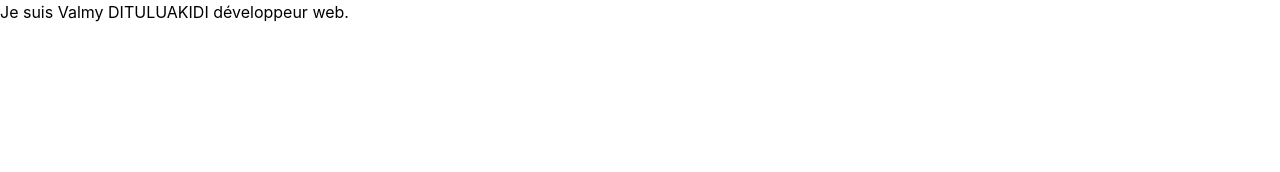
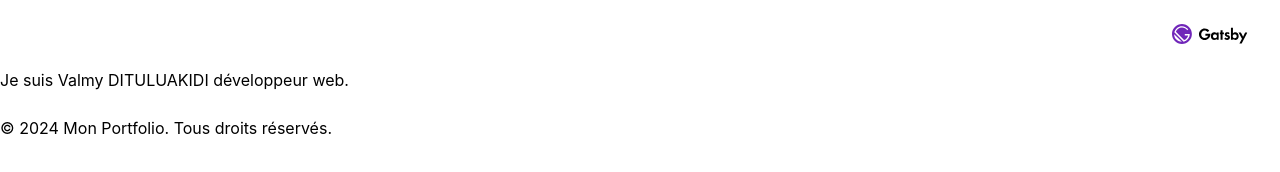
Before and after one commit to VreezyVal/My-portfolio, a Gatsby site: page / in a window 1280 px wide. Built offline with nearby package versions, Linux system fonts and the light colour scheme; Gatsby itself is replaced by a stand-in of ours.

Commit message:
Header and Footer creation

```diff
--- /dev/null
+++ b/src/components/footer.js
@@ -0,0 +1,13 @@
+import React from "react";
+
+
+const Footer = () => {
+
+    return(
+        <footer>
+            <p>&copy; {new Date().getFullYear()} Mon Portfolio. Tous droits réservés.</p>
+        </footer>
+    );
+}
+
+export default Footer;
--- a/src/components/intro.js
+++ b/src/components/intro.js
@@ -16,11 +16,11 @@ const words = [
     useEffect(()=>{
         const interval = setInterval(() => {
             setCurrentWord((prev) => (prev + 1) % words.length);
-        }, 200); //Change de mot toutes les 0.2s
+        }, 250); //Change de mot toutes les 0.2s
 
         const timer = setTimeout(() =>{
             onFinish(); // Appelle la fonction pour terminer l'intro après l'affichage de tous les mots
-        }, words.length * 200); //Dure 7 secondes (0.2 seconde  par mot)
+        }, words.length * 250); //Dure 7 secondes (0.2 seconde  par mot)
 
         return () => {
             clearInterval(interval);
--- a/src/pages/index.js
+++ b/src/pages/index.js
@@ -1,31 +1,36 @@
-import React, { useState} from "react";
+import React, { useState } from "react"
 import { Link } from "gatsby"
 import { StaticImage } from "gatsby-plugin-image"
 
 import Layout from "../components/layout"
-import Seo from "../components/seo";
-import Intro from "../components/intro";
-import "../styles/index.css";
+import Seo from "../components/seo"
+import Intro from "../components/intro"
+import "../styles/index.css"
+import Header from "../components/header"
+import Footer from "../components/footer"
 
 const HomePage = () => {
+  const [showHome, setShowHome] = useState(false)
 
-  const [showHome, setShowHome] = useState(false);
-
+  // Fonction appelée à la fin de l'intro pour montrer la page d'accueil
   const handleIntroFinish = () => {
-    setShowHome(true); //Montre la page d'accueil après l'intro
-  };
+    setShowHome(true) //Change l'état pour afficher la page d'accueil après l'intro
+  }
   return (
     <div>
-      {showHome? (
+      {showHome ? (
         <div>
-      <p>Je suis Valmy DITULUAKIDI développeur web.</p>
-    </div>
+          <Header />
+          <p>Je suis Valmy DITULUAKIDI développeur web.</p>
+          <Footer />
+        </div>
       ) : (
+        // Affiche l'intro si showHome est false
         <Intro onFinish={handleIntroFinish} />
       )}
-      </div>
-  );
-};
+    </div>
+  )
+}
 
 /**
  * Head export to define metadata for the page
```
